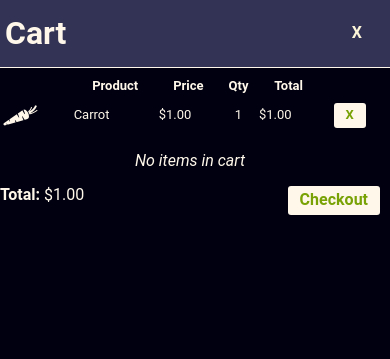
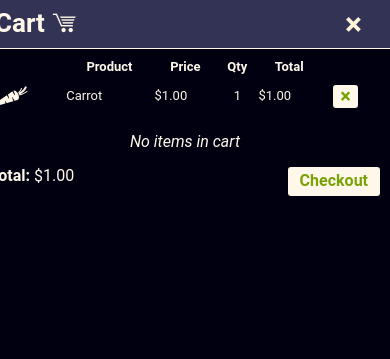
Before and after one commit to TheJaredWilcurt/product-and-cart, a website: page src/views/products.html in a window 390 px wide. Drawn offline with Linux system fonts and the light colour scheme.

Commit message:
Tweaks (#19)
* tweaks

* Cart tweaks

* responsive nav

* cart

```diff
--- a/src/styles/_cart.sass
+++ b/src/styles/_cart.sass
@@ -18,9 +18,13 @@
         right: $cartWidth * -1
 
 .cart-title
+    align-items: center
+    min-height: $navBarHeight
+    max-height: $navBarHeight
     background: $cartTitleBackground
     border-bottom: 1px solid $topNavColor
-    padding: 15px
+    padding: 0px 15px
+    font-size: 26px
 
 .cart-close
     background: transparent
@@ -28,20 +32,26 @@
     border-radius: $buttonRadius
     padding: 0px 13px
     color: $bodyBackground
-    font-size: $fontSize
+    font-size: $fontSize * 2
     font-weight: bold
     &:hover
         background: $cartBackground
 
 .cart-table
-    width: $cartWidth - ($cartTableMargin * 2)
+    width: $cartWidth - ($cartTableMargin * 3)
     border-collapse: collapse
-    margin: $cartTableMargin
+    margin: 0px
     font-size: $fontSize - 3px
 
 .cart-image
     max-width: 45px
     max-height: 45px
 
-.cart-wrapper
-    margin: $cartTableMargin
+.cart-body
+    max-height: calc(100% - #{$navBarHeight})
+    padding: $cartTableMargin
+    overflow: auto
+
+.cart-remove
+    padding: 0px 7px
+    font-size: $fontSize * 1.25
--- a/src/styles/_mediaqueries.sass
+++ b/src/styles/_mediaqueries.sass
@@ -6,7 +6,18 @@
         width: 50%
         min-width: 300px
 
-
 @media (max-width: 840px)
     .splash h1
         font-size: 16vw
+
+@media (max-width: 500px)
+    .top-bar
+        flex-direction: column
+    .top-bar-link
+        width: 100%
+        border: 0px
+        text-align: center
+    .top-bar-link span
+        border: 0px
+    .top-bar-cart-link
+        text-align: center
--- a/src/styles/_modak.scss
+++ b/src/styles/_modak.scss
@@ -5,7 +5,6 @@
     // sass-lint:disable no-duplicate-properties indentation
     src: url('./fonts/modak.eot');
     src: url('./fonts/modak.eot?#iefix') format('embedded-opentype'),
-         url('./fonts/modak.woff2') format('woff2'),
          url('./fonts/modak.woff') format('woff'),
          url('./fonts/modak.ttf') format('truetype'),
          url('./fonts/modak.svg#modakregular') format('svg');
--- a/src/styles/_var.sass
+++ b/src/styles/_var.sass
@@ -19,6 +19,7 @@ $black: #000
 $icoFontBorder: #F1F1F1
 
 $fontSize: 16px
-$cartWidth: 400px
+$cartWidth: 410px
 $cartTableMargin: 10px
 $buttonRadius: 3px
+$navBarHeight: 49px
--- a/src/views/products.html
+++ b/src/views/products.html
@@ -57,10 +57,14 @@
       <aside class="cart-container">
         <div class="cart">
           <h1 class="cart-title spread">
+            <span>
               Cart
-            <button class="cart-close">X</button>
+              <i class="icofont-cart-alt icofont-1x"></i>
+            </span>
+            <button class="cart-close">&times;</button>
           </h1>
 
+          <div class="cart-body">
             <table class="cart-table">
               <thead>
                 <tr>
@@ -79,12 +83,15 @@
                   <td>$1.00</td>
                   <td class="center">1</td>
                   <td>$1.00</td>
-                <td class="center"><button class="btn btn-light">X</button></td>
+                  <td class="center">
+                    <button class="btn btn-light cart-remove">
+                      &times;
+                    </button>
+                  </td>
                 </tr>
               </tbody>
             </table>
 
-          <div class="cart-wrapper">
             <p class="center"><em>No items in cart</em></p>
             <div class="spread">
               <span><strong>Total:</strong> $1.00</span>
```
Also changed, not shown: src/app.html (+2 -0 lines), src/views/past-orders.html (+10 -3 lines), public/favicon.ico (added), src/styles/style.min.css. Lines whose indentation alone changed are shown as unchanged.
